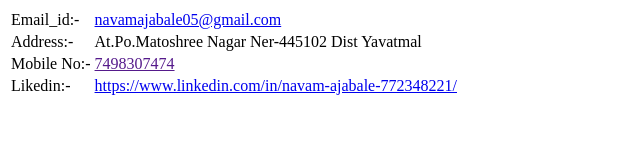
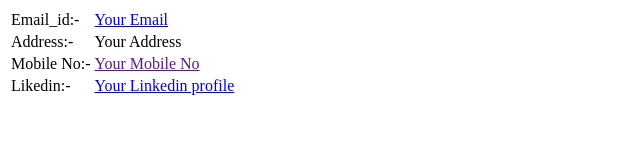
Before and after one commit to Navam-A/Resume-Website, a plain HTML site: page Contact.html in a window 1280 px wide. Shown: the whole page, without its empty margins (0-640 px from the left). Drawn offline with Linux system fonts and the light colour scheme.

Commit message:
Update Contact.html

```diff
--- a/Contact.html
+++ b/Contact.html
@@ -1,4 +1,3 @@
-<!doctype html>
 <html lang="en">
     <head>
         <meta charset="UTF-8">
@@ -8,19 +7,19 @@
         <table>
             <tr>
                 <td>Email_id:-</td>
-                <td><a href="gmail.com">navamajabale05@gmail.com</a></td>
+                <td><a href="gmail.com">Your Email</a></td>
             </tr>
             <tr>
                 <td>Address:-</td>
-                <td>At.Po.Matoshree Nagar Ner-445102 Dist Yavatmal</td>
+                <td>Your Address</td>
             </tr>
             <tr>
                 <td>Mobile No:-</td>
-                <td><a href="">7498307474</a></td>
+                <td><a href="">Your Mobile No</a></td>
             </tr>
             <tr>
                 <td>Likedin:-</td>
-                <td><a href="https://www.linkedin.com/feed/">https://www.linkedin.com/in/navam-ajabale-772348221/</a> </td>
+                <td><a href="https://www.linkedin.com/feed/">Your Linkedin profile</a> </td>
             </tr>
         </table>
 
```
